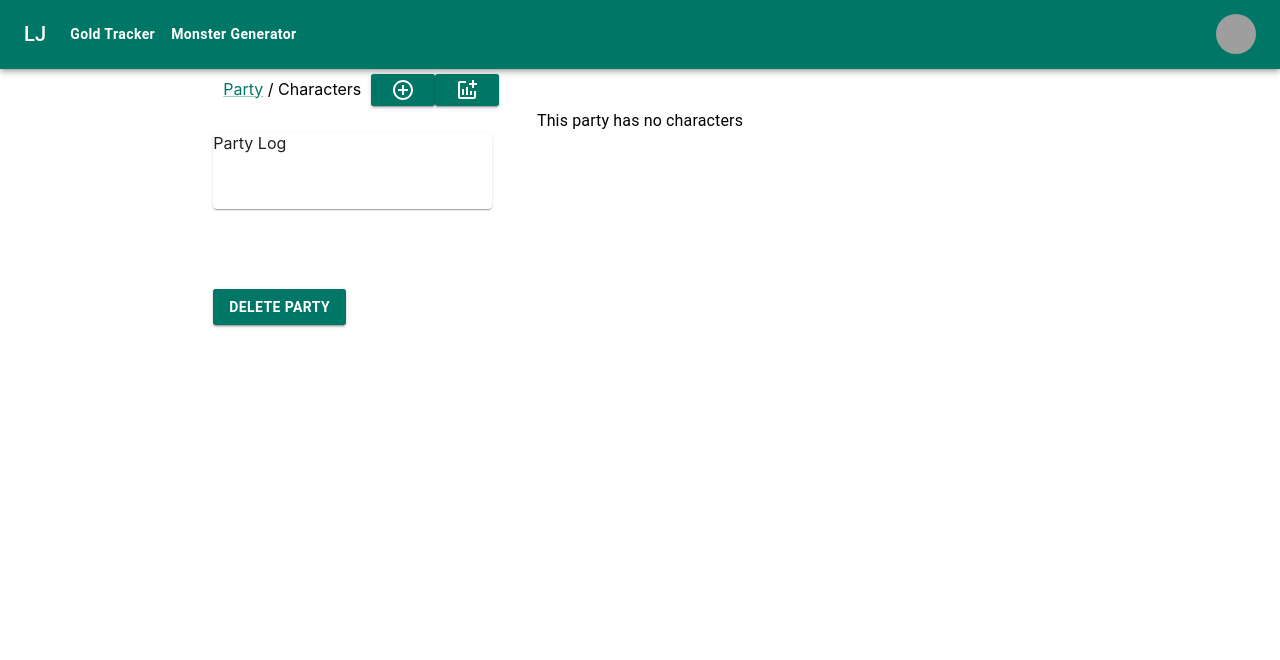
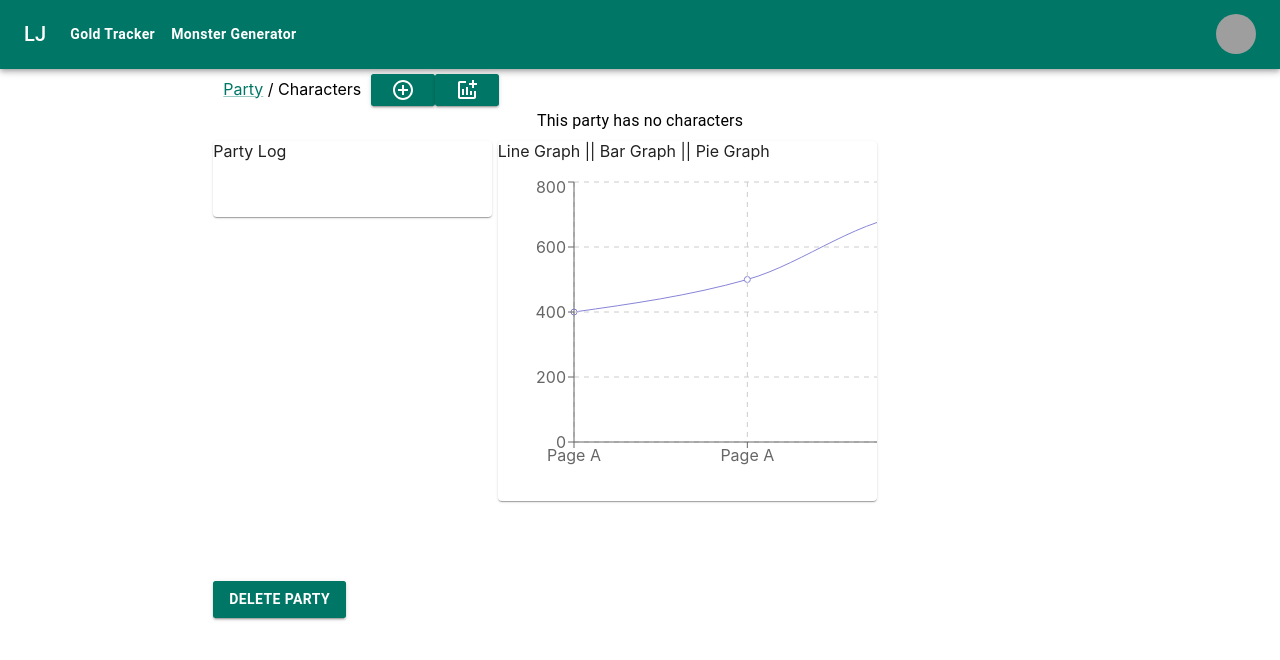
Before and after one commit to JusticeLuke/gold_tracker, a React (Create React App) app in the folder gold_tracker_ui/: page /partys/inventory in a window 1280 px wide. Shown: the top 660 px of the page. Built offline with nearby package versions, Linux system fonts and the light colour scheme; grey boxes are pictures that could not be loaded.

Commit message:
Make graph card a child of the log card

```diff
--- a/gold_tracker_ui/src/components/suite/inventoryComponents/LogCard.tsx
+++ b/gold_tracker_ui/src/components/suite/inventoryComponents/LogCard.tsx
@@ -4,6 +4,7 @@ import ListItemText from "@mui/material/ListItemText";
 import BasicCard from "../../common/basicCard/BasicCard";
 import Grid from "@mui/material/Grid";
 import List from "@mui/material/List";
+import GraphsCard from "./GraphsCard";
 
 const LogCard = () => {
   const [log, setLog] = React.useState<any>();
@@ -33,12 +34,18 @@ const LogCard = () => {
     );
   };
   return (
+    <Grid container sx={{ mt: "1%"}}>
       <Grid item xs={4}>
         <BasicCard
           content={getContent()}
           header={"Party Log"}
           sx={{ mr: "2%" }}
         />
+
+      </Grid>
+      <Grid item xs={8}>
+        <GraphsCard logData={getLogData()}/>
+      </Grid>
     </Grid>
   );
 };
```
Lines whose indentation alone changed are shown as unchanged.
